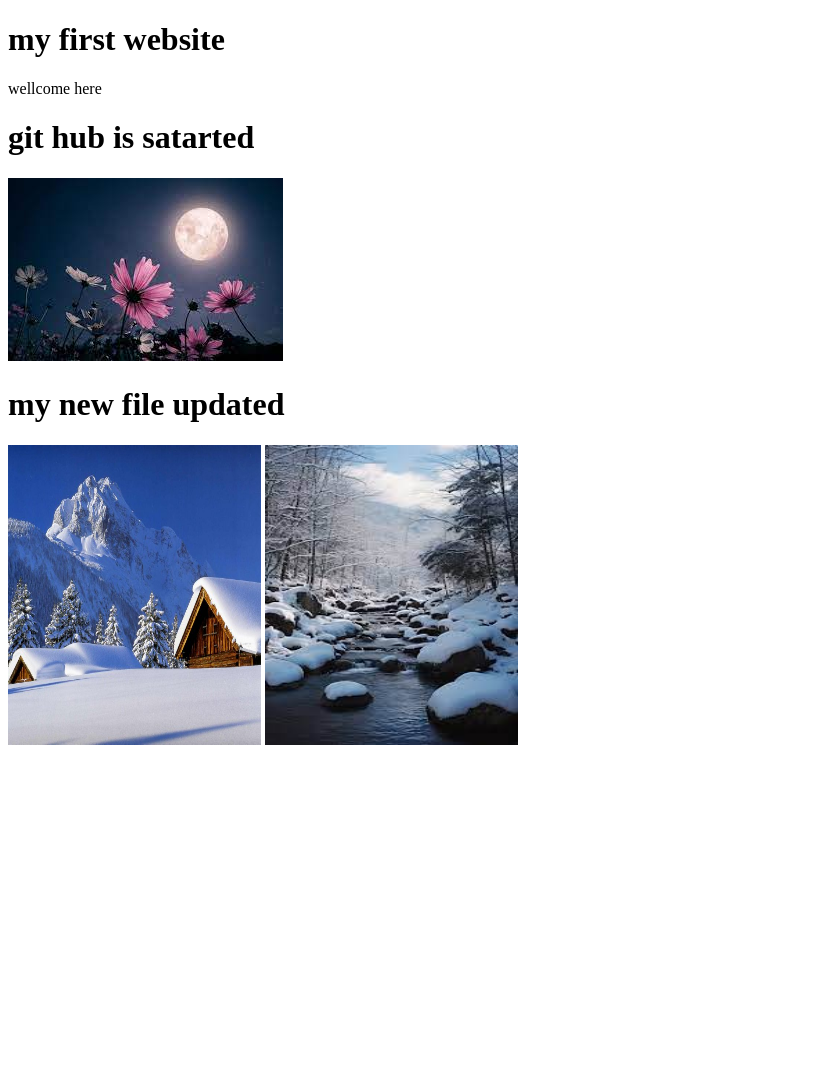
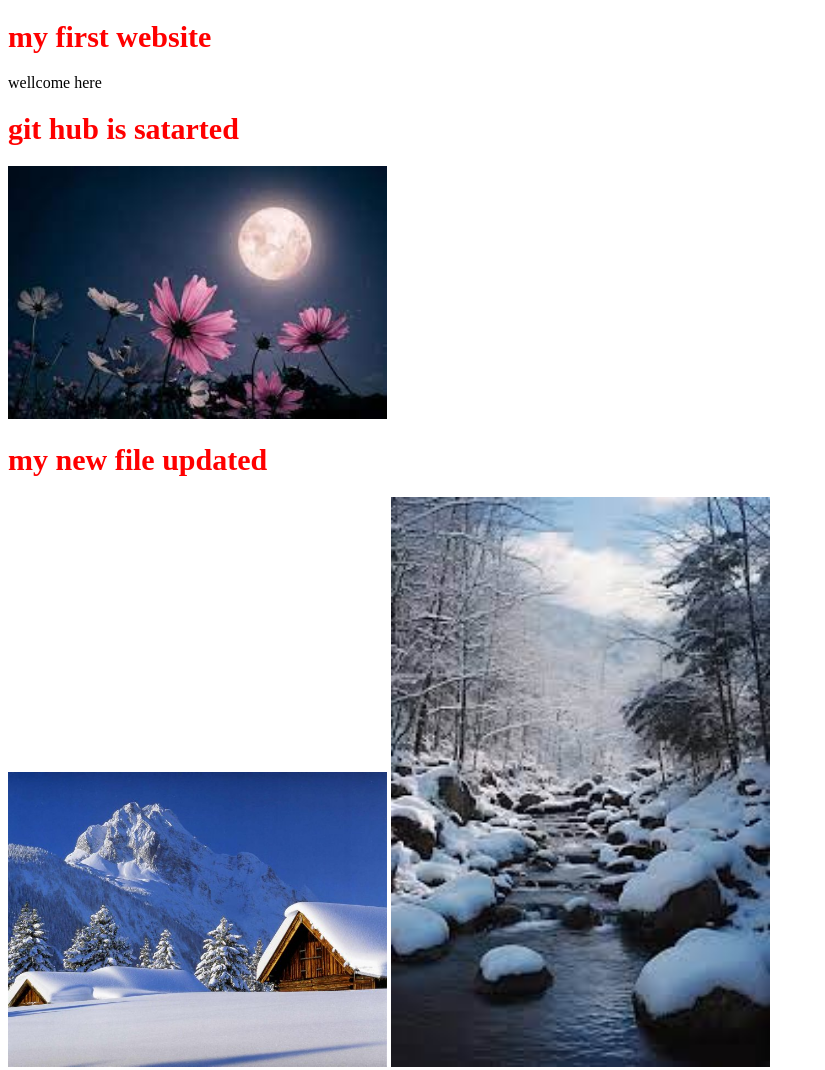
Before and after one commit to nasraabid/myfirstgitprojects, a plain HTML site: page index.html in a window 1280 px wide. Shown: the whole page, without its empty margins (0-825 px from the left). Before the commit the page ends 800 px from the top, so only its background shows below. Drawn offline with Linux system fonts and the light colour scheme.

Commit message:
styling added in html file

```diff
--- a/index.html
+++ b/index.html
@@ -1,5 +1,13 @@
 <!DOCTYPE html>
 <html lang="en">
+    <style>
+        h1{
+    color:red;
+    font-size:30px;}
+        img{
+            width:30%;
+            height:50%;}
+        </style>
 <head>
     <meta charset="UTF-8">
     <meta name="viewport" content="width=device-width, initial-scale=1.0">
```
